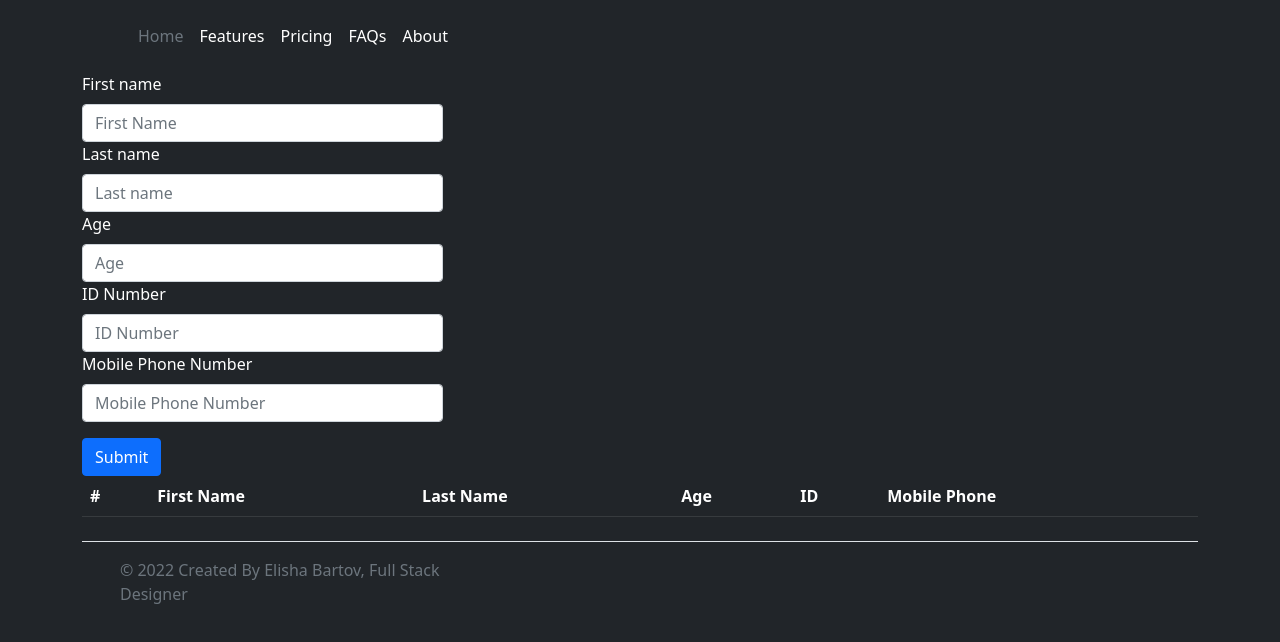
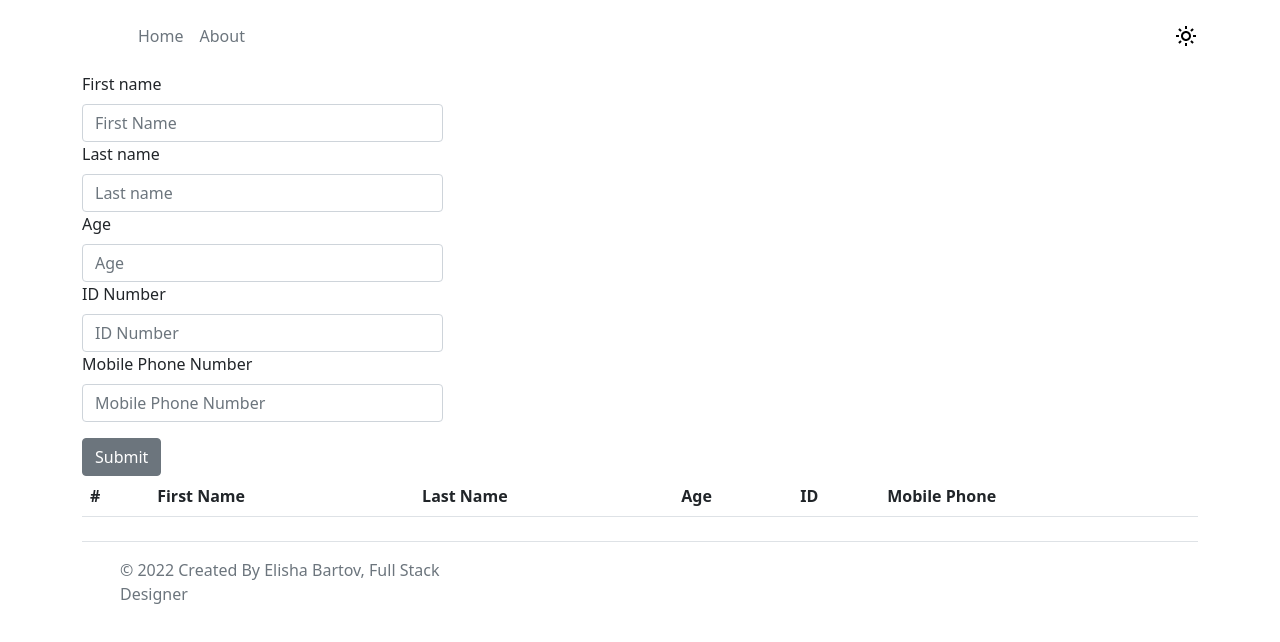
Before and after one commit to BartovElisha/Phone-Book, a plain HTML site: page index.html in a window 1280 px wide. Drawn offline with nearby package versions, Linux system fonts and the light colour scheme.

Commit message:
Added display Dark/Light mode togle icon

```diff
--- a/index.html
+++ b/index.html
@@ -17,32 +17,38 @@
 
 </head>
 
-<body class="bg-dark">
+<body>
 
     <!-- Main Section -->
     <main>
-        <header class="p-3 bg-dark text-white">
+        <header id="header-dark-mode" class="p-3">
             <div class="container">
                 <div class="d-flex flex-wrap align-items-center justify-content-center justify-content-lg-start">
-                    <a href="/" class="d-flex align-items-center mb-2 mb-lg-0 text-white text-decoration-none">
+                    <a href="/" class="d-flex align-items-center mb-2 mb-lg-0 text-decoration-none">
                         <svg class="bi me-2" width="40" height="32" role="img" aria-label="Bootstrap">
                             <use xlink:href="#bootstrap" /></svg>
                     </a>
 
                     <ul class="nav col-12 col-lg-auto me-lg-auto mb-2 justify-content-center mb-md-0">
                         <li><a href="#" class="nav-link px-2 text-secondary">Home</a></li>
-                        <li><a href="#" class="nav-link px-2 text-white">Features</a></li>
-                        <li><a href="#" class="nav-link px-2 text-white">Pricing</a></li>
-                        <li><a href="#" class="nav-link px-2 text-white">FAQs</a></li>
-                        <li><a href="#" class="nav-link px-2 text-white">About</a></li>
+                        <li><a href="#" class="nav-link px-2 text-secondary">About</a></li>
                     </ul>
+
+                    <!-- Display Dark/Light mode togle icon -->
+                    <svg id="icon-dark-mode" class="mode-icon" onclick="togleDisplayDarkLightMode()"
+                        xmlns="http://www.w3.org/2000/svg" width="24" height="24" viewBox="0 0 24 24" ;transform:
+                        ;msFilter:;">
+                        <path
+                            d="M6.993 12c0 2.761 2.246 5.007 5.007 5.007s5.007-2.246 5.007-5.007S14.761 6.993 12 6.993 6.993 9.239 6.993 12zM12 8.993c1.658 0 3.007 1.349 3.007 3.007S13.658 15.007 12 15.007 8.993 13.658 8.993 12 10.342 8.993 12 8.993zM10.998 19h2v3h-2zm0-17h2v3h-2zm-9 9h3v2h-3zm17 0h3v2h-3zM4.219 18.363l2.12-2.122 1.415 1.414-2.12 2.122zM16.24 6.344l2.122-2.122 1.414 1.414-2.122 2.122zM6.342 7.759 4.22 5.637l1.415-1.414 2.12 2.122zm13.434 10.605-1.414 1.414-2.122-2.122 1.414-1.414z">
+                        </path>
+                    </svg>
                 </div>
             </div>
         </header>
 
-        <div class="container">
+        <div class=" container">
             <!-- Input Form -->
-            <form class="row g-3 needs-validationd text-white" novalidate>
+            <form id="form-dark-mode" class="row g-3 needs-validationd" novalidate>
                 <div class="col-md-4">
                     <label for="validationCustom01" class="form-label">First name</label>
                     <input type="text" class="form-control" id="validationCustom01" placeholder="First Name" required>
@@ -77,12 +83,13 @@
 
                 </div>
                 <div class="col-12">
-                    <button class="btn btn-primary" type="submit" onclick="getPersonData()">Submit</button>
+                    <button type="button" class="btn btn-secondary" onclick="getPersonData()">Submit</button>
+                    <!-- <button class="btn btn-primary" type="submit" onclick="getPersonData()">Submit</button> -->
                 </div>
             </form>
 
             <!-- Table -->
-            <table class="table table-dark table-hover">
+            <table id="table-dark-mode" class="table table-hover">
                 <thead>
                     <tr>
                         <th scope="col">#</th>
--- a/script.js
+++ b/script.js
@@ -42,3 +42,27 @@ function AddPersonDataToTableRow(person) {
                                     <td>${person.mobilePhone}</td>
                                 </th>`;
 }
+
+function togleDisplayDarkLightMode() {
+    let bodyElement = document.body;
+    let headerElement = document.getElementById('header-dark-mode');
+    let formElement = document.getElementById('form-dark-mode');
+    let tableElement = document.getElementById('table-dark-mode');
+    let DarkSvgiconElement = document.getElementById('icon-dark-mode');
+
+    // Body Element update Dark/Light mode
+    bodyElement.classList.toggle("bg-dark");
+
+    // Header Element update Dark/Light mode
+    headerElement.classList.toggle("bg-dark");
+    headerElement.classList.toggle("text-white");
+
+    // Form Element update Dark/Light mode
+    formElement.classList.toggle("text-white")
+
+    // Table Element update Dark/Light mode
+    tableElement.classList.toggle("table-dark")
+
+    // Display mode icon Element update Dark/Light mode
+    DarkSvgiconElement.classList.toggle("icon-dark");
+}
--- a/style.scss
+++ b/style.scss
@@ -0,0 +1,9 @@
+.icon-dark {
+    fill: white;
+}
+
+.mode-icon {}
+
+.mode-icon:hover {
+  cursor: pointer;
+}
```
Also changed, not shown: style.css, 1 other file.
